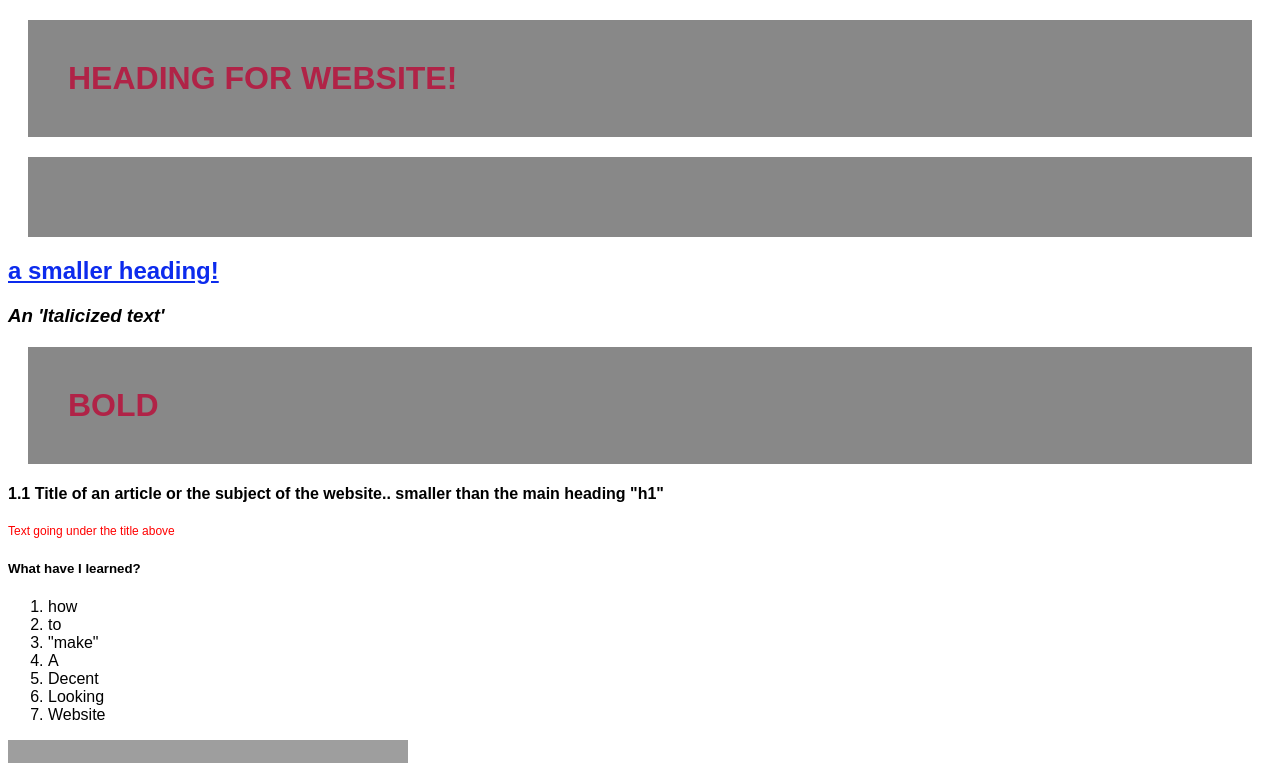
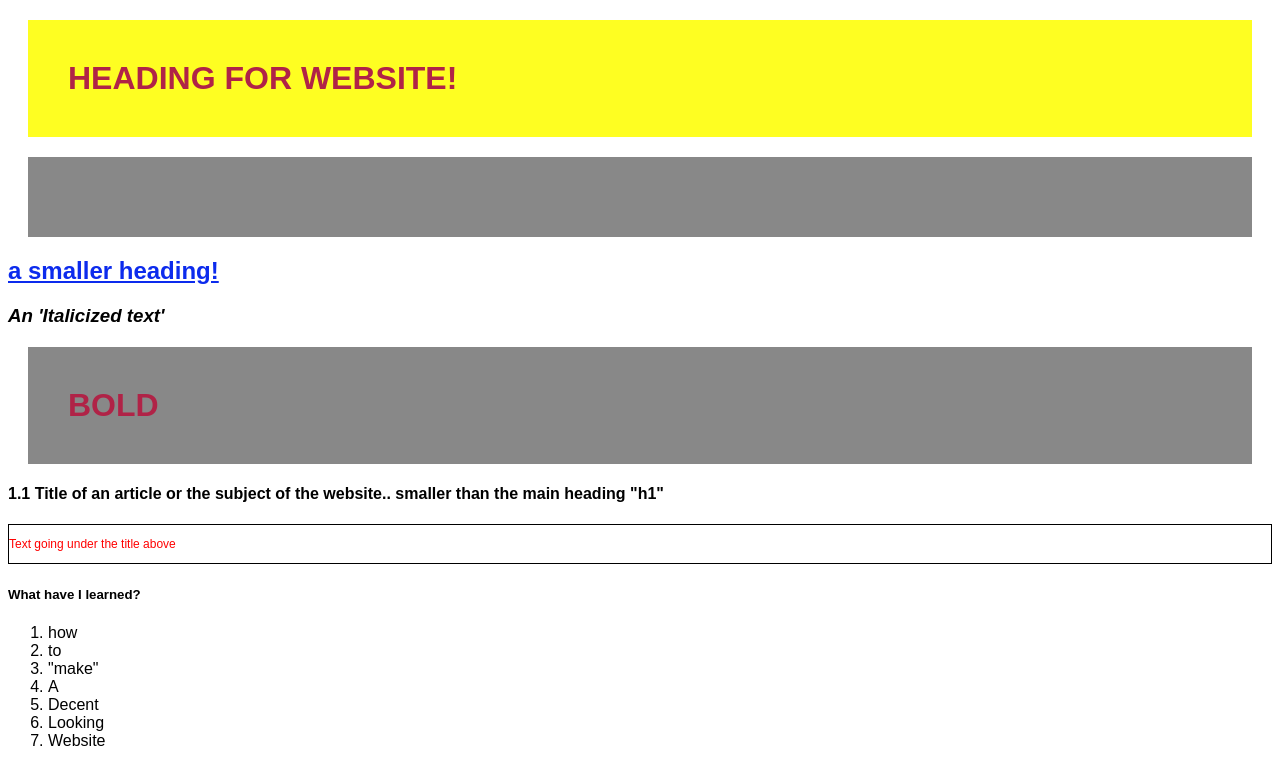
Before and after one commit to Szocsdan112/lab-12-html, a plain HTML site: page index.html in a window 1280 px wide. Shown: the top 763 px of the page. Drawn offline with Linux system fonts and the light colour scheme; grey boxes are pictures that could not be loaded.

Commit message:
added more to my template

```diff
--- a/index.html
+++ b/index.html
@@ -7,13 +7,16 @@
   </head>
   <body>
 
-    <h1> heading for website! <h1>
+    <h1 class="spotlight"> heading for website! <h1>
     <h2> a smaller heading! </h2>
       <h3><i> An 'Italicized text'</i></h3>
      <h1><strong> Bold </strong></h1>
 
      <h4>1.1 Title of an article or the subject of the website.. smaller than the main heading "h1"</h4>
+     <div id="intro">
      <p> Text going under the title above </p>
+     </div>
+
      <h5> What have I learned?</h5>
      <ol>
       <li> how </li>
@@ -46,6 +49,9 @@
 <td><b> $100.99</b></td>
 </tr>
 
+
+
+
 </table>
 
 
--- a/style.css
+++ b/style.css
@@ -40,3 +40,12 @@ margin: 20px;
 h1 {
 padding: 40px;
 }
+
+#intro {
+border-width: 1px;
+border-style: solid;
+border-color: black;
+}
+.spotlight {
+background-color: #FEFE22;
+}
```
